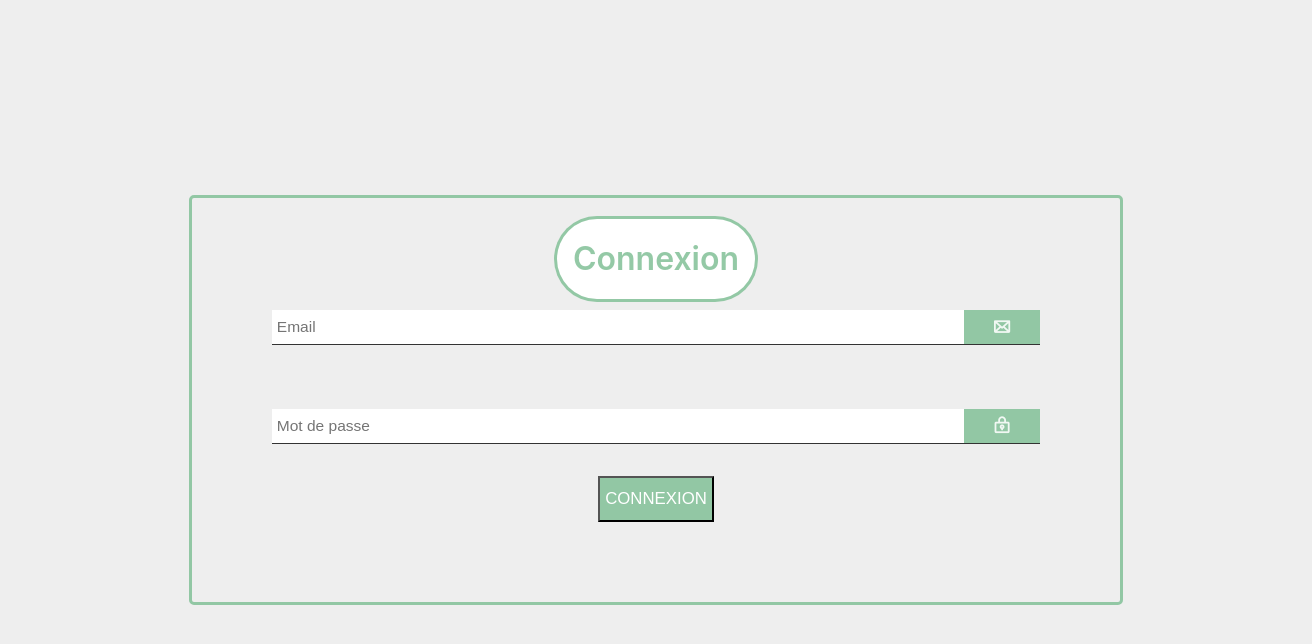
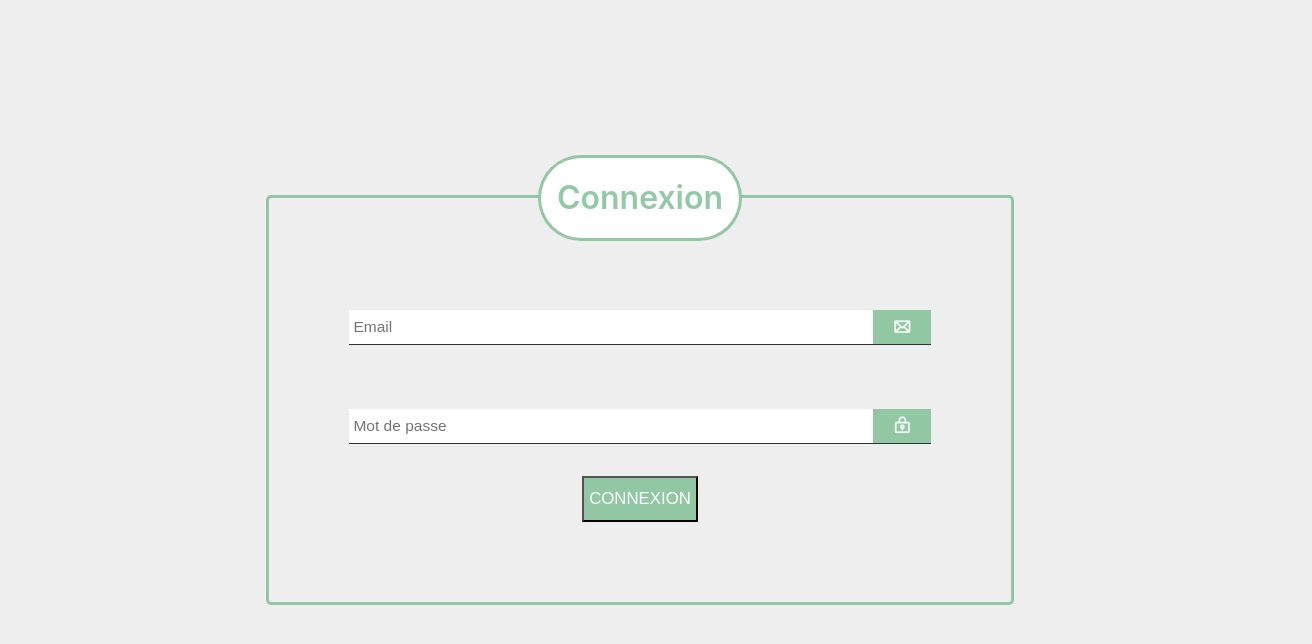
Before and after one commit to Digicci/fuber-dash, a React (Vite) app: page /login in a window 1280 px wide. Shown: the top 644 px of the page, 1312 px wide, since content can reach past the window. Built offline with nearby package versions, Linux system fonts and the light colour scheme; no server answers.

Commit message:
style bug resolving

```diff
--- a/src/App.scss
+++ b/src/App.scss
@@ -17,6 +17,21 @@
   flex-direction: column;
 }
 
-body{
+* {
+  box-sizing: border-box;
   margin: 0;
+  outline: none;
+  padding: 0;
 }
+
+html, body {
+  overflow-x: hidden;
+}
+
+::-webkit-scrollbar {
+  width: 4px;
+}
+
+::-webkit-scrollbar-thumb {
+  background: #66b280;
+}
--- a/src/components/FormLogin/formLogin.scss
+++ b/src/components/FormLogin/formLogin.scss
@@ -5,6 +5,7 @@
   border: 3px solid var(--fourth-color);
   border-radius: 5px;
   padding: 5rem;
+  position: relative;
   @media (max-width: 768px){
     width: 100%;
   }
@@ -14,7 +15,8 @@
   background-color: var(--primary-color);
   border-radius: 50px;
   position: absolute;
-  top: 27%;
+  top: 0;
+  transform: translateY(-50%);
   border: 3px solid var(--fourth-color);
   h1{
     color: var(--fourth-color);
@@ -22,7 +24,6 @@
     margin: 0;
   }
   @media(max-width: 768px){
-    top: 21%;
     h1{
       padding: .8rem;
     }
```
